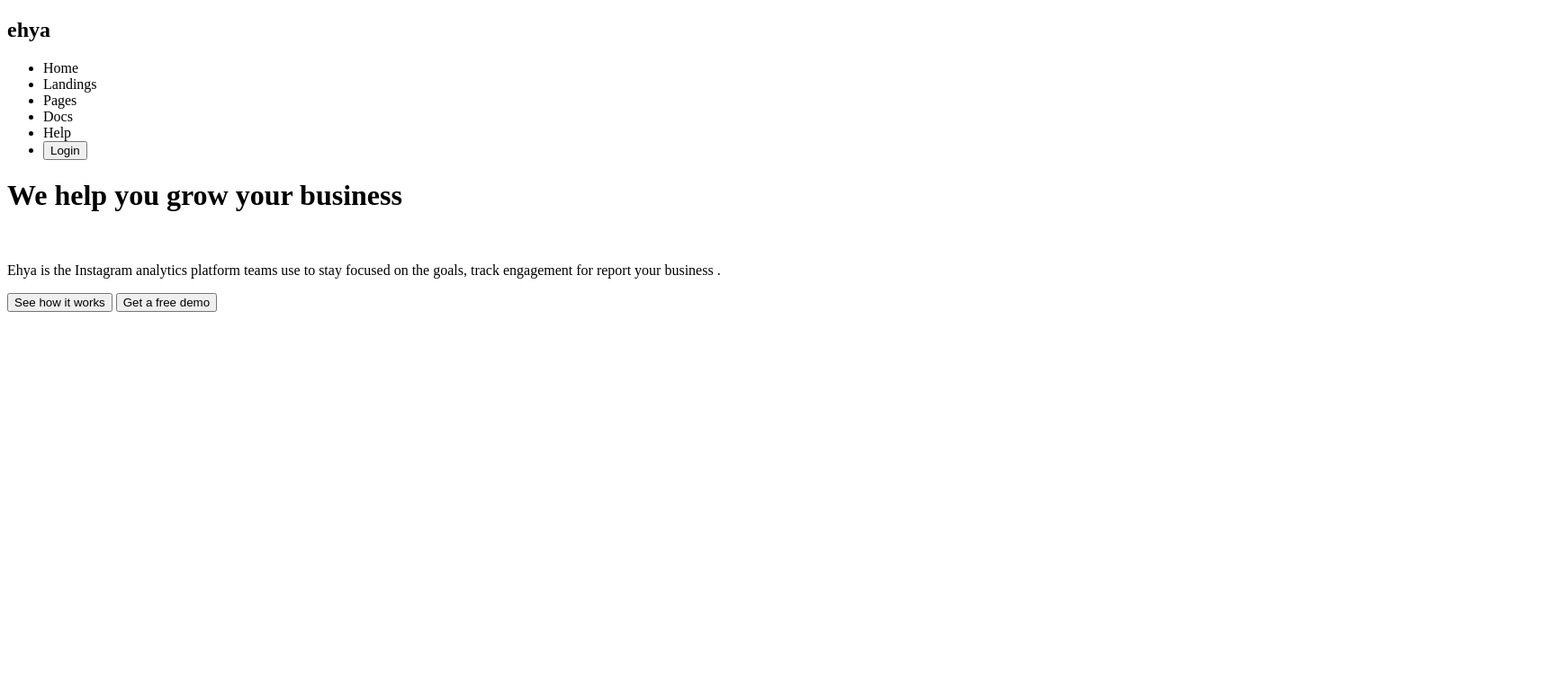
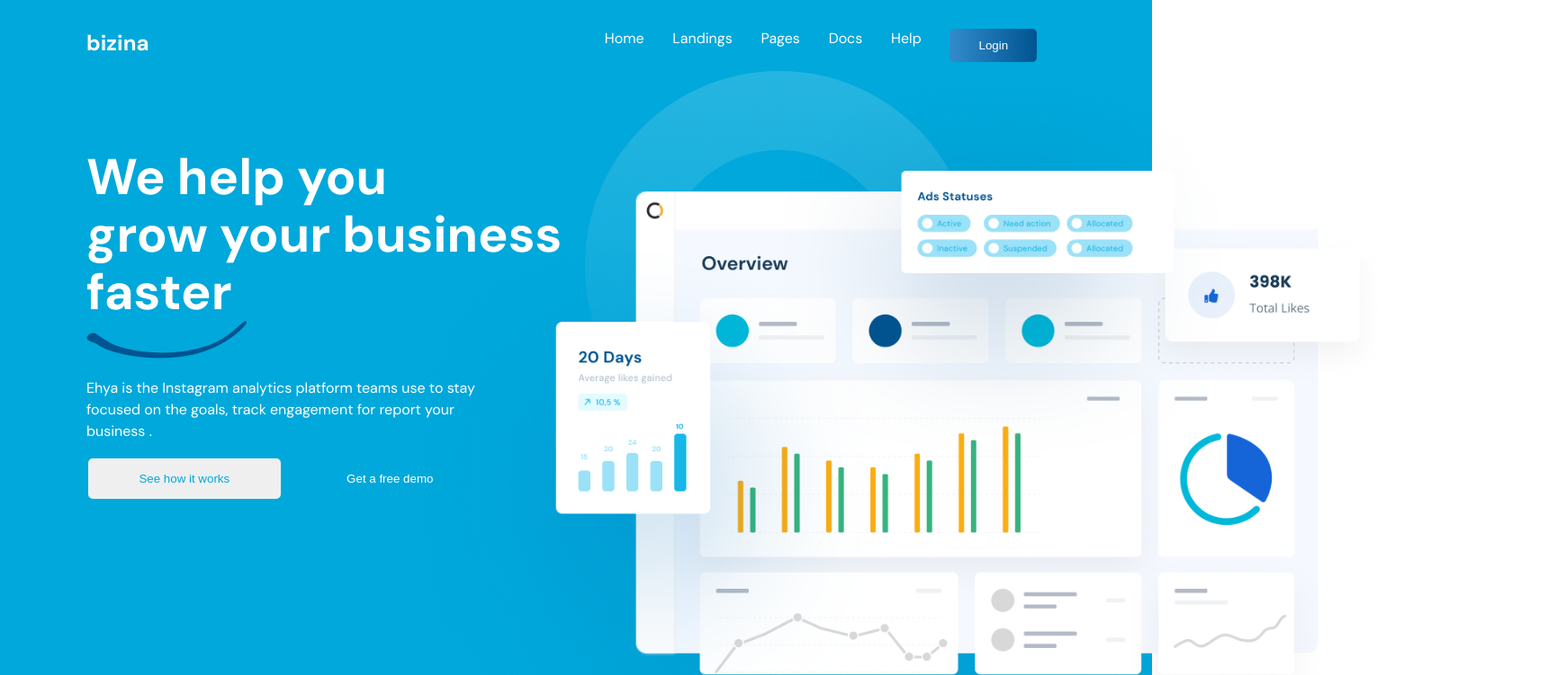
Before and after one commit to Ralainandrasana/landingPageExploration, a plain HTML site: page index.html in a window 1280 px wide. Shown: the top 751 px of the page at 90% size, 1740 px wide, since content can reach past the window. Drawn offline with Linux system fonts and the light colour scheme.

Commit message:
zayLoANdroaany

```diff
--- a/index.html
+++ b/index.html
@@ -5,39 +5,46 @@
     <meta http-equiv="X-UA-Compatible" content="IE=edge" />
     <meta name="viewport" content="width=device-width, initial-scale=1.0" />
     <title>landingPageExploration</title>
+    <link rel="stylesheet" href="style.css" />
   </head>
   <body>
     <header>
       <div class="top">
-        <div class="logo"><h2>ehya</h2></div>
+        <div class="logo"><h2>bizina</h2></div>
         <div class="nav">
           <nav>
             <ul>
-              <li>Home</li>
-              <li>Landings</li>
-              <li>Pages</li>
-              <li>Docs</li>
-              <li>Help</li>
-              <li><button>Login</button></li>
+              <li><a href="#">Home</a></li>
+              <li><a href="#">Landings</a></li>
+              <li><a href="#">Pages</a></li>
+              <li><a href="#">Docs</a></li>
+              <li><a href="#">Help</a></li>
+              <li>
+                <button><a href="#">Login</a></button>
+              </li>
             </ul>
           </nav>
         </div>
       </div>
       <div class="bottom">
         <div class="left">
-          <h1>We help you grow your business</h1>
-          <img src="" alt="" />
+          <h1>
+            We help you <br />grow your business<br />
+            faster
+          </h1>
+          <img src="img/Vector.png" alt="" />
           <p>
-            Ehya is the Instagram analytics platform teams use to stay focused
-            on the goals, track engagement for report your business .
+            Ehya is the Instagram analytics platform teams use to stay<br />
+            focused on the goals, track engagement for report your<br />
+            business .
           </p>
           <div class="btn">
-            <button>See how it works</button>
-            <button>Get a free demo</button>
+            <button class="left">See how it works</button>
+            <button class="right">Get a free demo</button>
           </div>
         </div>
         <div class="right">
-          <img src="" alt="" />
+          <img src="img/Group 19.png" alt="" />
         </div>
       </div>
     </header>
--- a/style.css
+++ b/style.css
@@ -18,14 +18,97 @@ html {
 }
 body {
   font-family: "DM Sans", sans-serif;
+  overflow-x: hidden;
 }
 
 /* header  */
 header {
   background: var(--blue-light);
+  color: var(--white-1);
+  padding: 2rem 6rem 2rem 6rem;
+  height: 110vh;
 }
-
-/* seconde section  */
+header .top {
+  display: flex;
+}
+header .top .logo {
+  width: 50%;
+}
+header .top .nav {
+  width: 50%;
+  display: flex;
+  justify-content: center;
+  align-items: center;
+}
+header .top .nav nav {
+  display: flex;
+  justify-content: center;
+  align-items: center;
+  width: 100%;
+}
+header .top .nav nav ul {
+  width: 100%;
+  display: flex;
+  justify-content: space-evenly;
+  list-style: none;
+}
+header .top .nav nav ul li a {
+  color: var(--white-1);
+  text-decoration: none;
+}
+header .top .nav nav ul li button {
+  border: none;
+  background: linear-gradient(to left, #005490, #328bcb);
+  padding: 0.7rem 2rem 0.7rem 2rem;
+  border-radius: 5px;
+}
+header .bottom {
+  display: flex;
+  align-items: top;
+}
+header .bottom .left {
+  width: 50%;
+  padding-top: 6rem;
+}
+header .bottom .right {
+  width: 50%;
+  background-image: url(img/Shape.png);
+  background-repeat: no-repeat;
+  background-position: 10px 10px;
+}
+header .bottom .right img{
+    width: 1100px;
+    transform: translateX(-200px);
+  }
+header h1 {
+  font-size: 3.5rem;
+  line-height: 4rem;
+}
+header p {
+  line-height: 1.5rem;
+  margin: 1rem 0 1rem;
+}
+header .btn {
+  display: flex;
+  justify-content: space-between;
+  width: 80%;
+}
+header .btn .left {
+  color: var(--blue-light);
+  border: solid 2px var(--blue-light);
+  width: 50%;
+  padding: 15px 20px 15px 20px;;
+  cursor: pointer;
+  border-radius: 7px;
+}
+header .btn .right {
+  color: var(--white-1);
+  border: none;
+  background: transparent;
+  width: 45%;
+  cursor: pointer;
+}
+/* seconde
 .measureImpression {
   display: flex;
   flex-direction: row;
```
Also changed, not shown: img/Group 19.png (added), img/Shape.png (added), img/Vector 1.png (deleted), img/Vector.png (added), 1 other file.
